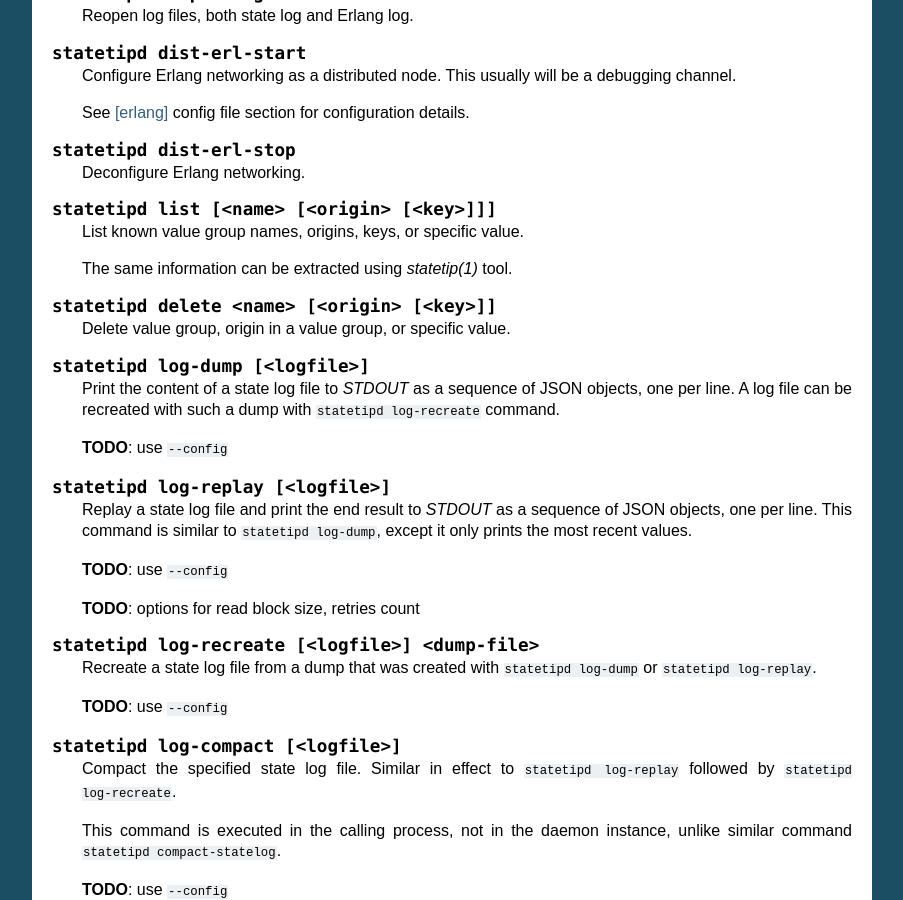
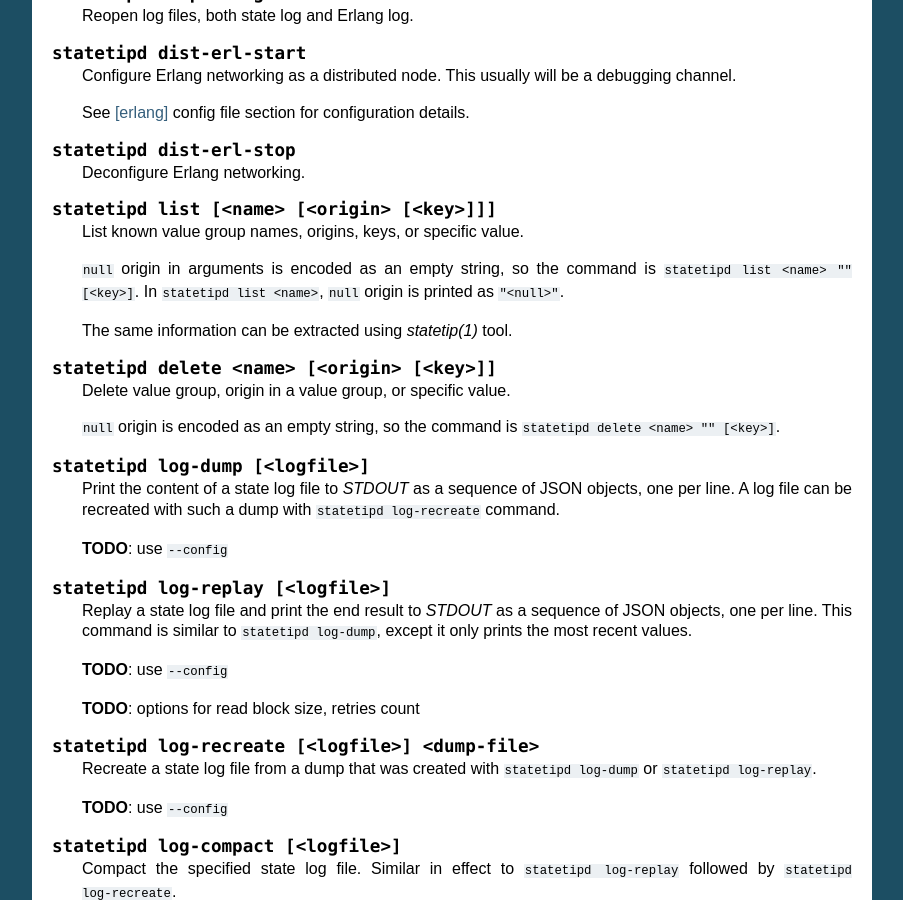
Before and after one commit to dozzie/statetip, a Sphinx documentation site: the page built from doc/manpages/daemon.rst, in a window 1280 px wide and 900 px high, scrolled down 1417 px. Shown: the whole window, without its empty margins (198-1101 px from the left). Built offline with Sphinx 7.4.7, drawn with Linux system fonts in a browser that asks for light colours.

Commit message:
Documented how null origin behaves in admin commands.

```diff
--- a/doc/manpages/daemon.rst
+++ b/doc/manpages/daemon.rst
@@ -110,11 +110,18 @@ option as the target daemon's address. Similarly, ``start`` uses
 
     List known value group names, origins, keys, or specific value.
 
+    ``null`` origin in arguments is encoded as an empty string, so the command
+    is ``statetipd list <name> "" [<key>]``. In ``statetipd list <name>``,
+    ``null`` origin is printed as ``"<null>"``.
+
     The same information can be extracted using :manpage:`statetip(1)` tool.
 
 .. describe:: statetipd delete <name> [<origin> [<key>]]
 
     Delete value group, origin in a value group, or specific value.
+
+    ``null`` origin is encoded as an empty string, so the command is
+    ``statetipd delete <name> "" [<key>]``.
 
 .. describe:: statetipd log-dump [<logfile>]
 
```
Also changed, not shown: 1 other file.
